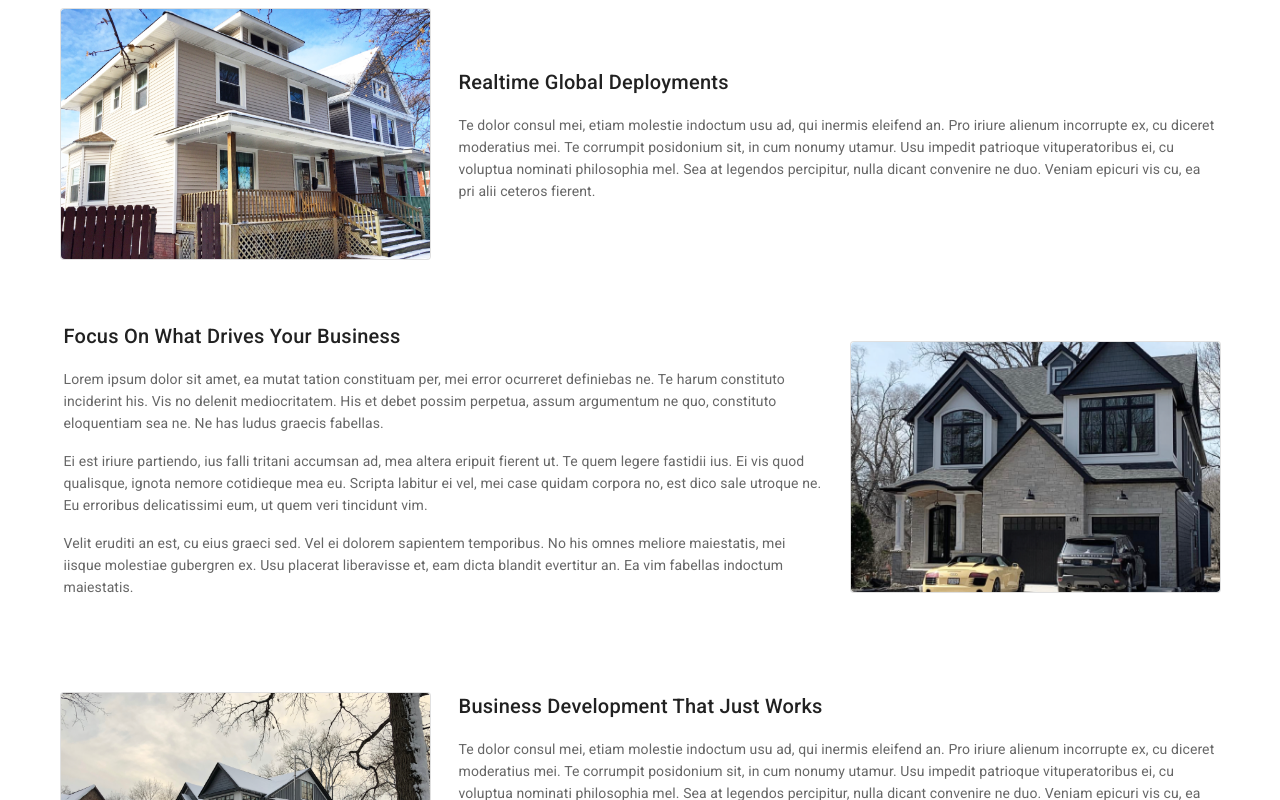
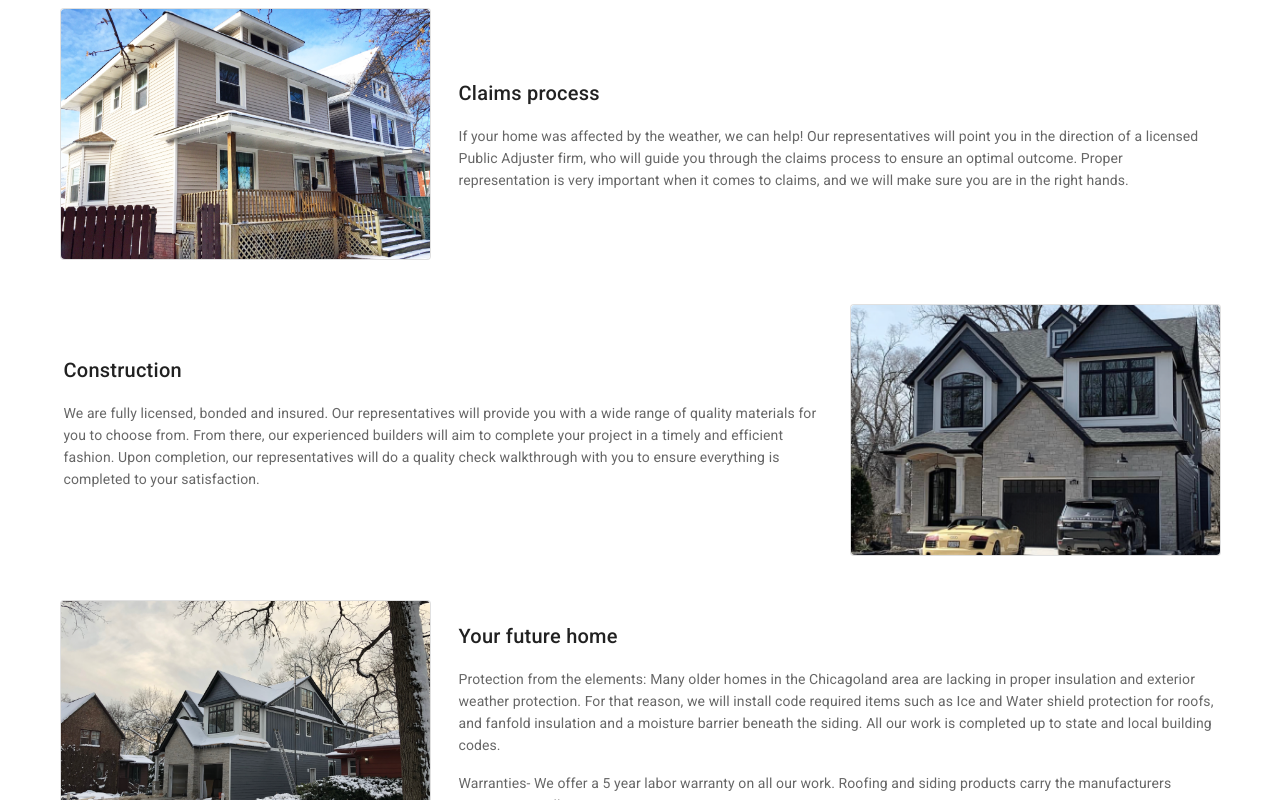
Before and after one commit to nicegrapes/ecogeneralsite, a Vue app: page /services in a window 1280 px wide. Shown: the part 580-1380 px from the top of the page. Built offline with nearby package versions, Linux system fonts and the light colour scheme.

Commit message:
Update Services.vue

```diff
--- a/src/views/Services.vue
+++ b/src/views/Services.vue
@@ -31,10 +31,10 @@
             flat
             color="transparent"
           >
-            <v-card-title>Realtime Global Deployments</v-card-title>
+            <v-card-title>Claims process</v-card-title>
 
             <v-card-text>
-              Te dolor consul mei, etiam molestie indoctum usu ad, qui inermis eleifend an. Pro iriure alienum incorrupte ex, cu diceret moderatius mei. Te corrumpit posidonium sit, in cum nonumy utamur. Usu impedit patrioque vituperatoribus ei, cu voluptua nominati philosophia mel. Sea at legendos percipitur, nulla dicant convenire ne duo. Veniam epicuri vis cu, ea pri alii ceteros fierent.
+              If your home was affected by the weather, we can help! Our representatives will point you in the direction of a licensed Public Adjuster firm, who will guide you through the claims process to ensure an optimal outcome. Proper representation is very important when it comes to claims, and we will make sure you are in the right hands.
             </v-card-text>
           </v-card>
         </v-col>
@@ -66,19 +66,11 @@
             color="transparent"
             flat
           >
-            <v-card-title>Focus On What Drives Your Business</v-card-title>
+            <v-card-title>Construction</v-card-title>
 
             <v-card-text>
               <p>
-                Lorem ipsum dolor sit amet, ea mutat tation constituam per, mei error ocurreret definiebas ne. Te harum constituto inciderint his. Vis no delenit mediocritatem. His et debet possim perpetua, assum argumentum ne quo, constituto eloquentiam sea ne. Ne has ludus graecis fabellas.
-              </p>
-
-              <p>
-                Ei est iriure partiendo, ius falli tritani accumsan ad, mea altera eripuit fierent ut. Te quem legere fastidii ius. Ei vis quod qualisque, ignota nemore cotidieque mea eu. Scripta labitur ei vel, mei case quidam corpora no, est dico sale utroque ne. Eu erroribus delicatissimi eum, ut quem veri tincidunt vim.
-              </p>
-
-              <p>
-                Velit eruditi an est, cu eius graeci sed. Vel ei dolorem sapientem temporibus. No his omnes meliore maiestatis, mei iisque molestiae gubergren ex. Usu placerat liberavisse et, eam dicta blandit evertitur an. Ea vim fabellas indoctum maiestatis.
+                We are fully licensed, bonded and insured. Our representatives will provide you with a wide range of quality materials for you to choose from. From there, our experienced builders will aim to complete your project in a timely and efficient fashion. Upon completion, our representatives will do a quality check walkthrough with you to ensure everything is completed to your satisfaction.
               </p>
             </v-card-text>
           </v-card>
@@ -110,14 +102,14 @@
             flat
             color="transparent"
           >
-            <v-card-title>Business Development That Just Works</v-card-title>
+            <v-card-title>Your future home</v-card-title>
 
             <v-card-text>
               <p>
-                Te dolor consul mei, etiam molestie indoctum usu ad, qui inermis eleifend an. Pro iriure alienum incorrupte ex, cu diceret moderatius mei. Te corrumpit posidonium sit, in cum nonumy utamur. Usu impedit patrioque vituperatoribus ei, cu voluptua nominati philosophia mel. Sea at legendos percipitur, nulla dicant convenire ne duo. Veniam epicuri vis cu, ea pri alii ceteros fierent.
+                Protection from the elements: Many older homes in the Chicagoland area are lacking in proper insulation and exterior weather protection. For that reason, we will install code required items such as Ice and Water shield protection for roofs, and fanfold insulation and a moisture barrier beneath the siding. All our work is completed up to state and local building codes.
               </p>
               <p>
-                Te dolor consul mei, etiam molestie indoctum usu ad, qui inermis eleifend an. Pro iriure alienum incorrupte ex, cu diceret moderatius mei. Te corrumpit posidonium sit, in cum nonumy utamur. Usu impedit patrioque vituperatoribus ei, cu voluptua nominati philosophia mel. Sea at legendos percipitur, nulla dicant convenire ne duo. Veniam epicuri vis cu, ea pri alii ceteros fierent.
+                Warranties- We offer a 5 year labor warranty on all our work. Roofing and siding products carry the manufacturers warranty as well.
               </p>
             </v-card-text>
           </v-card>
```
